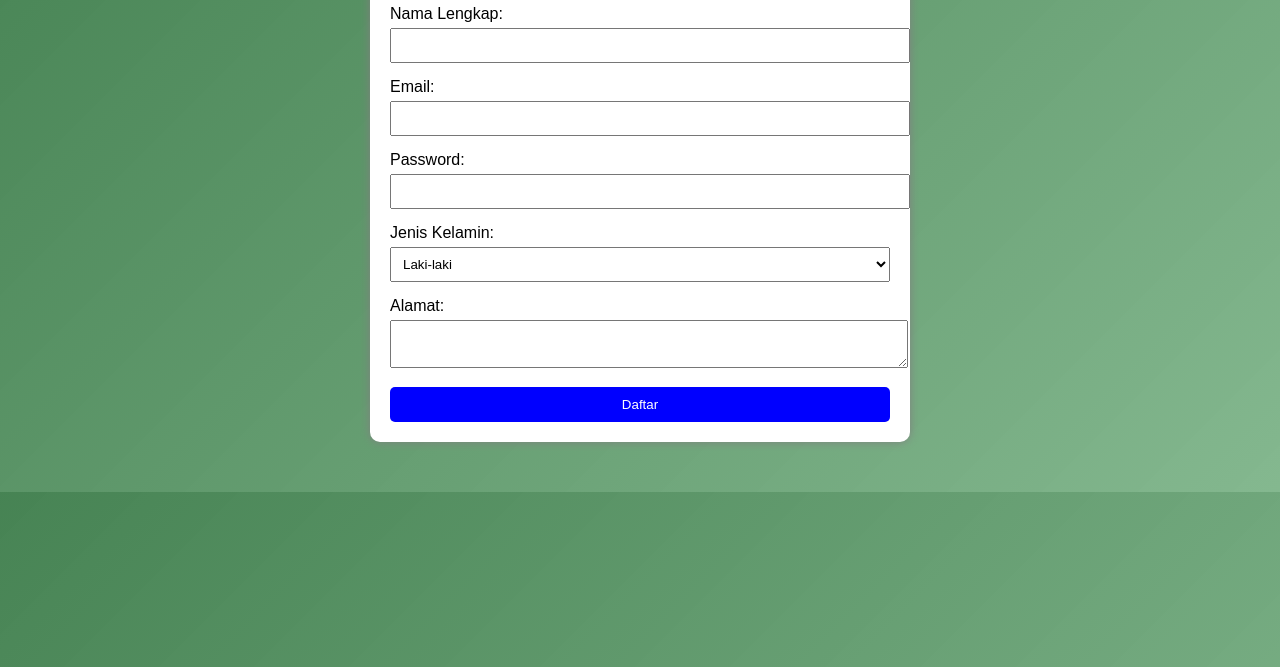
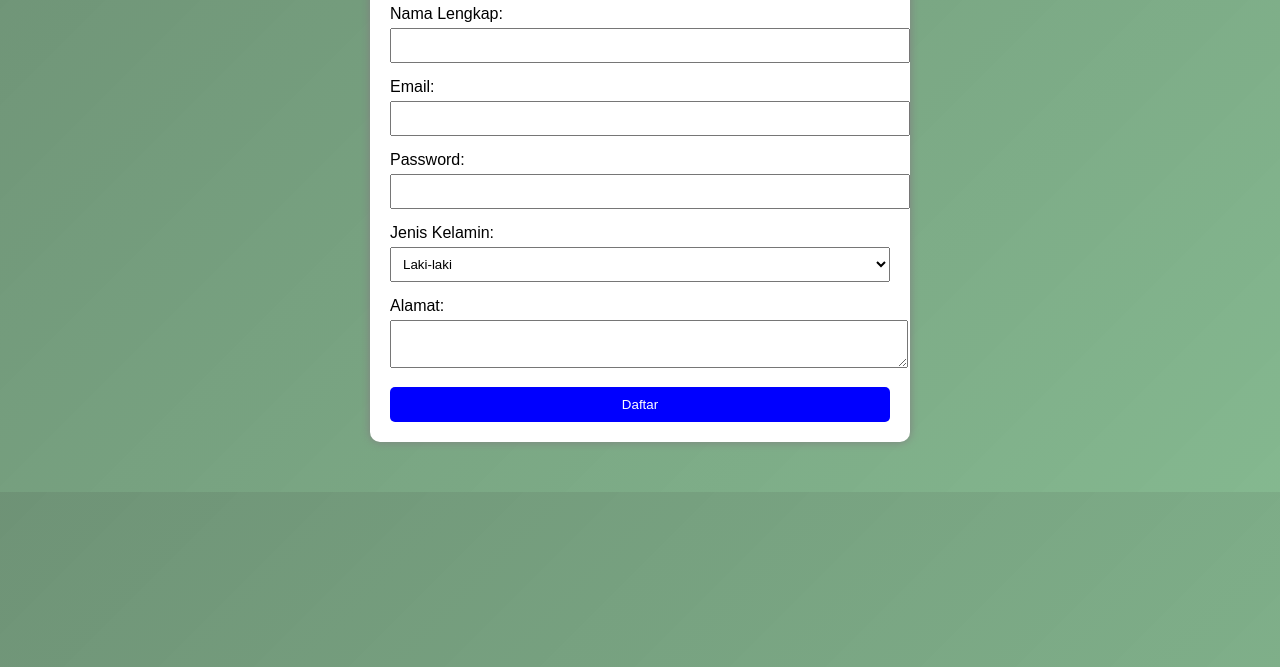
Before and after one commit to viqrotunadahanunnisa/praktikum5, a plain HTML site: page index.html in a window 1280 px wide. Shown: the part 133-800 px from the top of the page. Drawn offline with Linux system fonts and the light colour scheme.

Commit message:
update: warna

```diff
--- a/index.html
+++ b/index.html
@@ -8,7 +8,7 @@
     <style>
         body {
             font-family: Arial, sans-serif;
-            background: linear-gradient(135deg, #0f5e20c4, #4d985db0);
+            background: linear-gradient(135deg, #43724dc4, #4d985db0);
         }
 
         #form{
```
